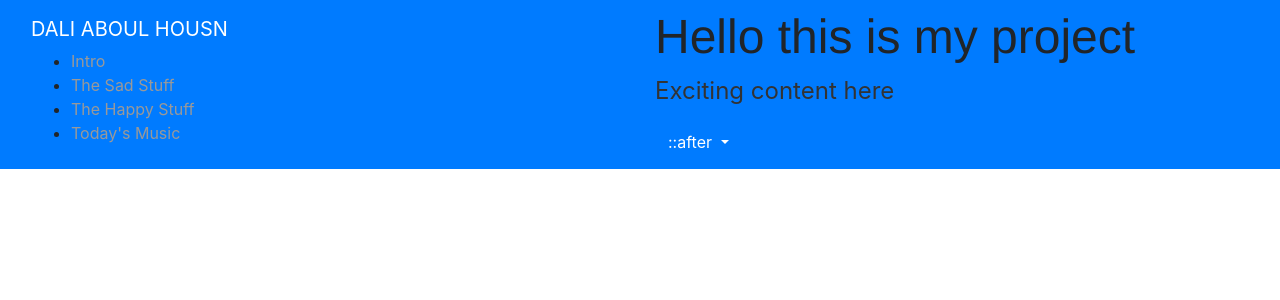
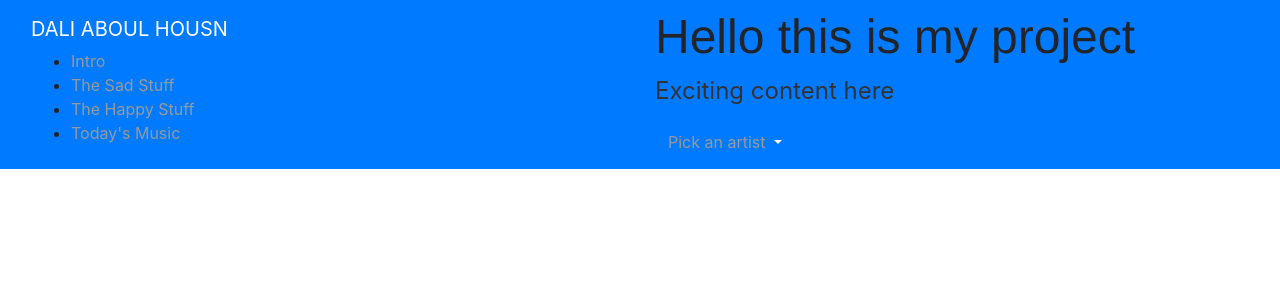
Before and after one commit to ah-dali/ah-dali.github.io, a Jekyll site: the page built from index.html, in a window 1280 px wide. Shown: the top 300 px of the page. Built offline with Jekyll 4.4.1, drawn with Linux system fonts in a browser that asks for light colours; nearby versions of some CDN libraries; library files that are not in the unit come from our copies.

Commit message:
Update index.html

```diff
--- a/index.html
+++ b/index.html
@@ -6,6 +6,6 @@ title: My Project
 	<h1>Hello this is my project</h1>
 	<p>Exciting content here</a></p>
 	<button id="artistDrop" type="button" class="btn btn-primary dropdown-toggle" data-toggle="dropdown" aria-haspopup="true" aria-expanded="false">
-		::after
+		<a href="artist">Pick an artist</a>
 	</button>
 </div><!-- /.blurb -->
```
